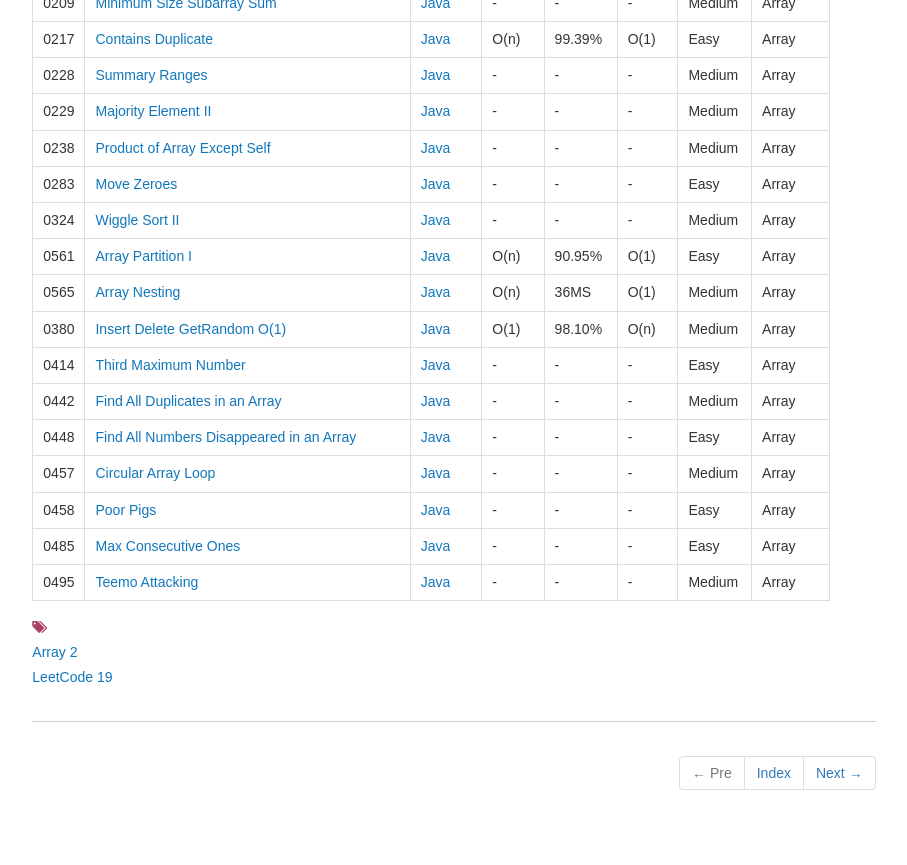
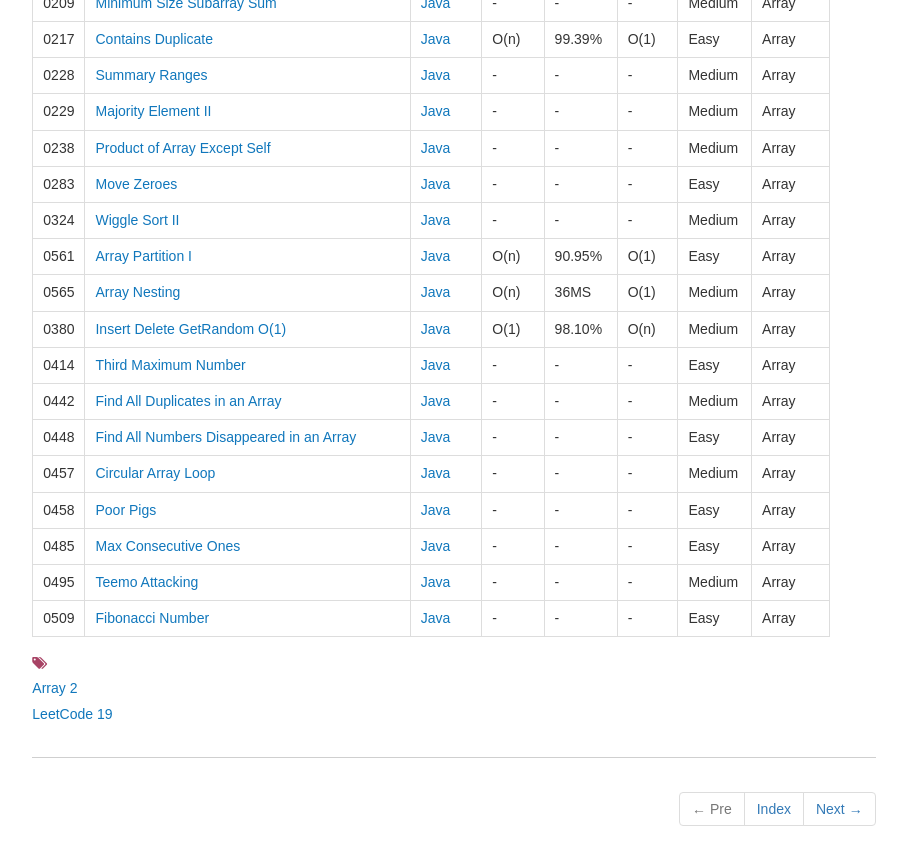
Before and after one commit to dunso/algorithm, a Jekyll site: the page built from docs/_posts/2017-11-29-Array.md, in a window 1280 px wide and 900 px high, scrolled down 1001 px. Shown: the top 865 px of the window, without its empty margins (186-1093 px from the left). Built offline with Jekyll 4.4.1, drawn with Linux system fonts in a browser that asks for light colours; nearby versions of some CDN libraries.

Commit message:
Add index of LeetCode0509.java to docs

```diff
--- a/docs/_posts/2017-11-29-Array.md
+++ b/docs/_posts/2017-11-29-Array.md
@@ -51,3 +51,4 @@ icon: file-alt
 |0458|[Poor Pigs](https://leetcode.com/problems/poor-pigs/) | [Java](https://e.srl/leetcode-458/)  |-|-|-|Easy|Array|
 |0485|[Max Consecutive Ones](https://leetcode.com/problems/max-consecutive-ones/) | [Java](https://e.srl/leetcode-485/)  |-|-|-|Easy|Array|
 |0495|[Teemo Attacking](https://leetcode.com/problems/teemo-attacking/) | [Java](https://e.srl/leetcode-495/)  |-|-|-|Medium|Array|
+|0509|[Fibonacci Number](https://leetcode.com/problems/fibonacci-number/) | [Java](https://e.srl/leetcode-509/)  |-|-|-|Easy|Array|
```
